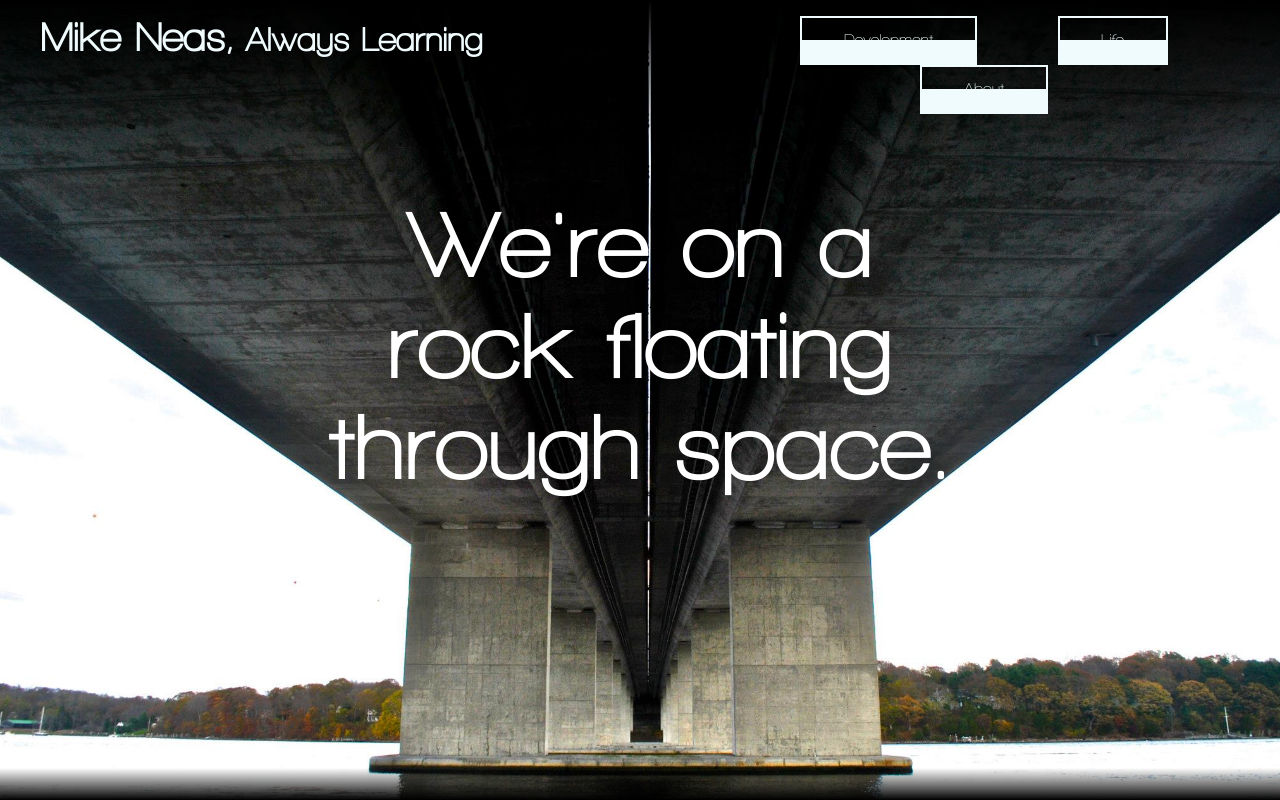
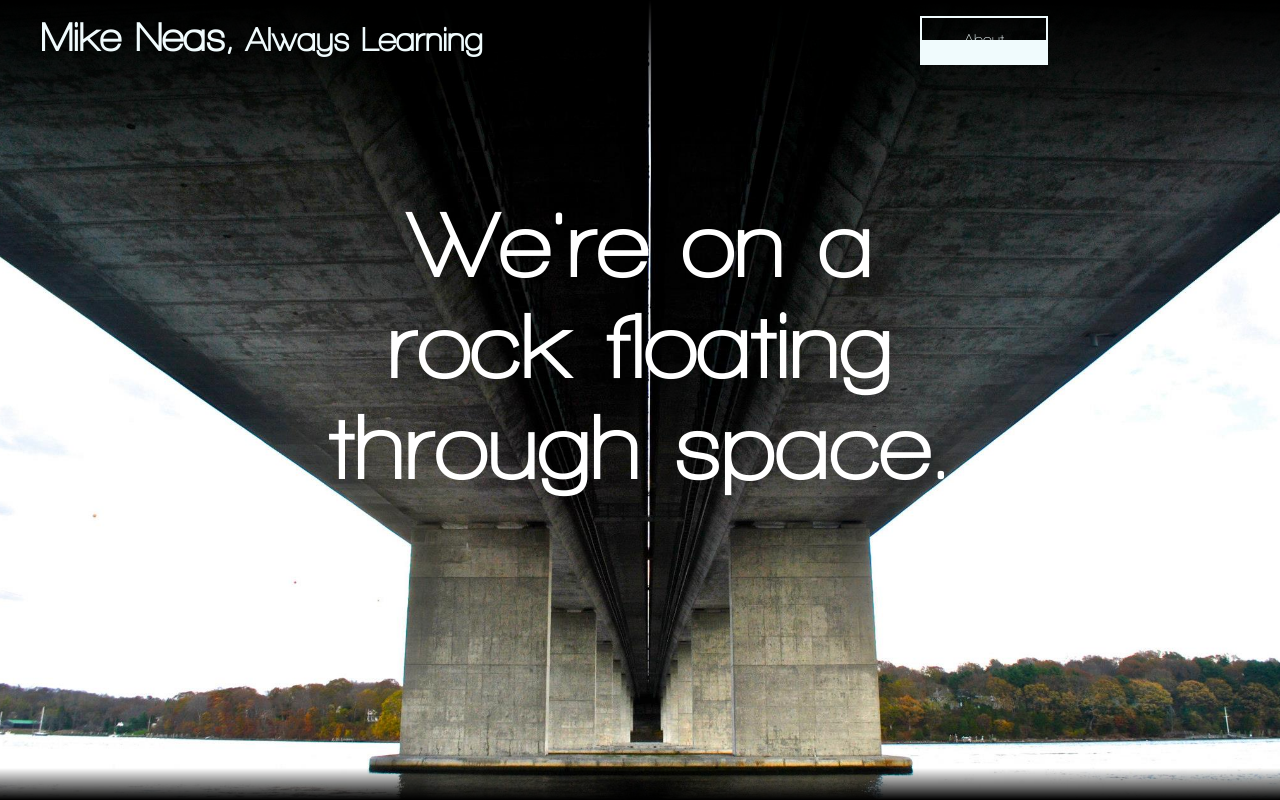
Before and after one commit to MichaelNeas/mikeneas, a plain HTML site: page index.html in a window 1280 px wide. Drawn offline with Linux system fonts and the light colour scheme.

Commit message:
hide tabs beside about

```diff
--- a/index.html
+++ b/index.html
@@ -20,8 +20,8 @@
 		</div>
 
 		<nav id="navbar">
-			<a href="#development" class="btn navbutton">Development</a>
-			<a href="#life" class="btn navbutton">Life</a>
+			<!--<a href="#development" class="btn navbutton">Development</a>
+			<a href="#life" class="btn navbutton">Life</a>-->
 			<a href="#about" class="btn navbutton">About</a>
 		</nav>
 	</header>
```
